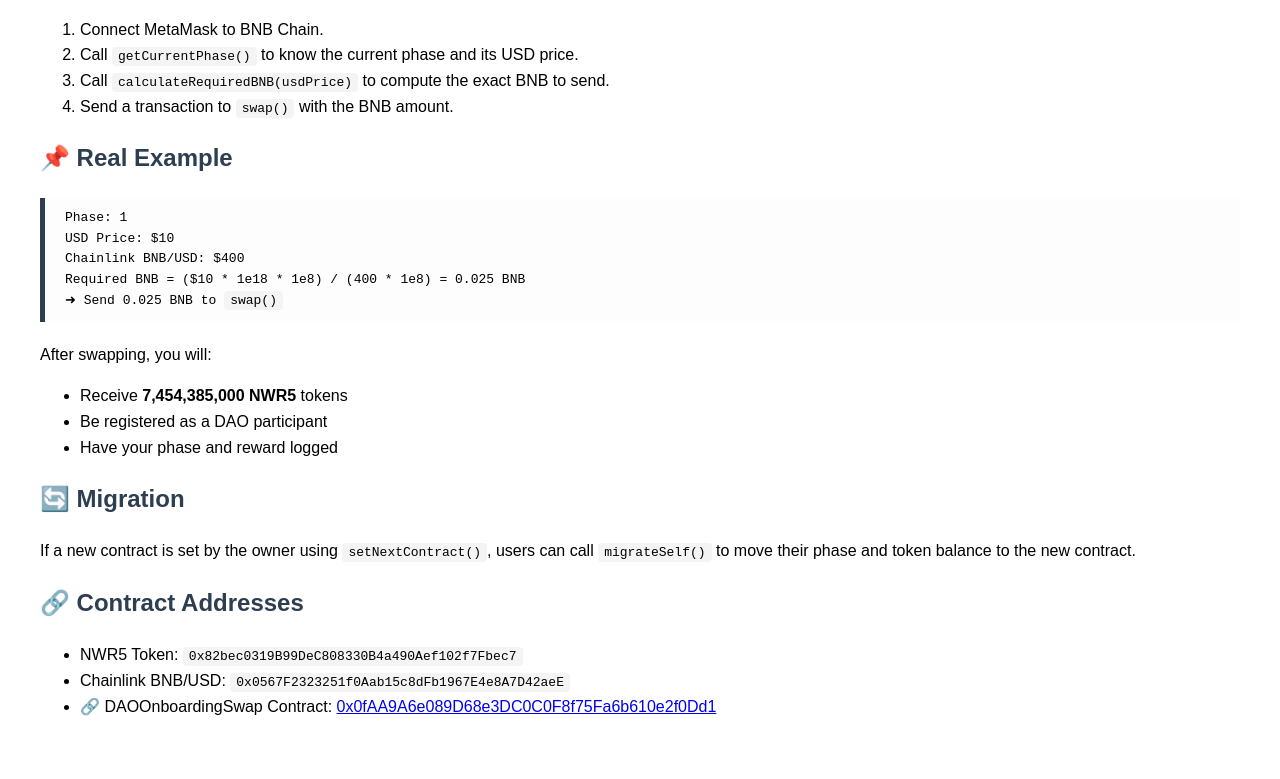
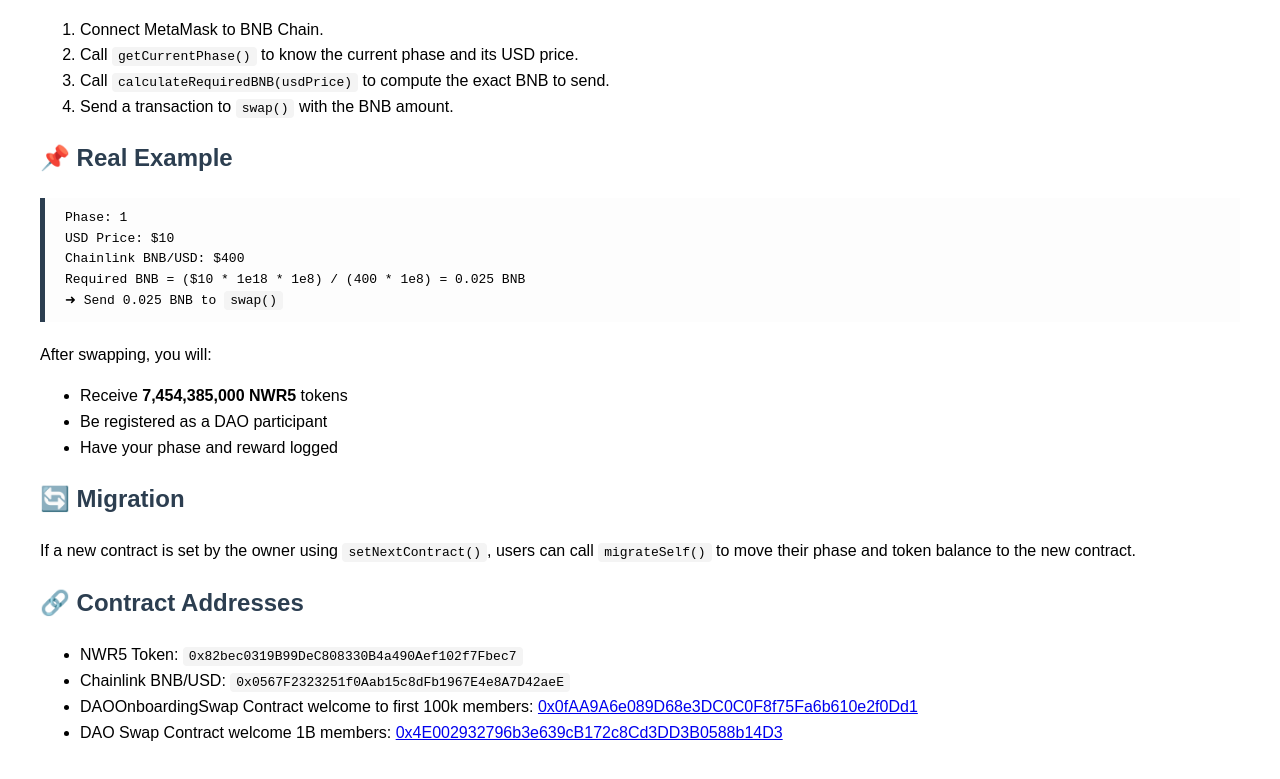
Before and after one commit to noorelahmanifestofinal/DAOONBOARD100K, a plain HTML site: page index.html in a window 1280 px wide. Shown: the part 816-1595 px from the top of the page. Drawn offline with Linux system fonts and the light colour scheme.

Commit message:
Update index.html
Add both swap contract with clickable link

```diff
--- a/index.html
+++ b/index.html
@@ -98,9 +98,14 @@
 <ul>
     <li>NWR5 Token: <code>0x82bec0319B99DeC808330B4a490Aef102f7Fbec7</code></li>
     <li>Chainlink BNB/USD: <code>0x0567F2323251f0Aab15c8dFb1967E4e8A7D42aeE</code></li>
-    <li>🔗 DAOOnboardingSwap Contract:
+    <li>DAOOnboardingSwap Contract welcome to first 100k members:
         <a href="https://bscscan.com/address/0x0fAA9A6e089D68e3DC0C0F8f75Fa6b610e2f0Dd1#writeContract" target="_blank">
             0x0fAA9A6e089D68e3DC0C0F8f75Fa6b610e2f0Dd1
+        </a>
+    </li>
+    <li>DAO Swap Contract welcome 1B members:
+        <a href="https://bscscan.com/address/0x4E002932796b3e639cB172c8Cd3DD3B0588b14D3#writeContract" target="_blank">
+            0x4E002932796b3e639cB172c8Cd3DD3B0588b14D3
         </a>
     </li>
 </ul>
```
